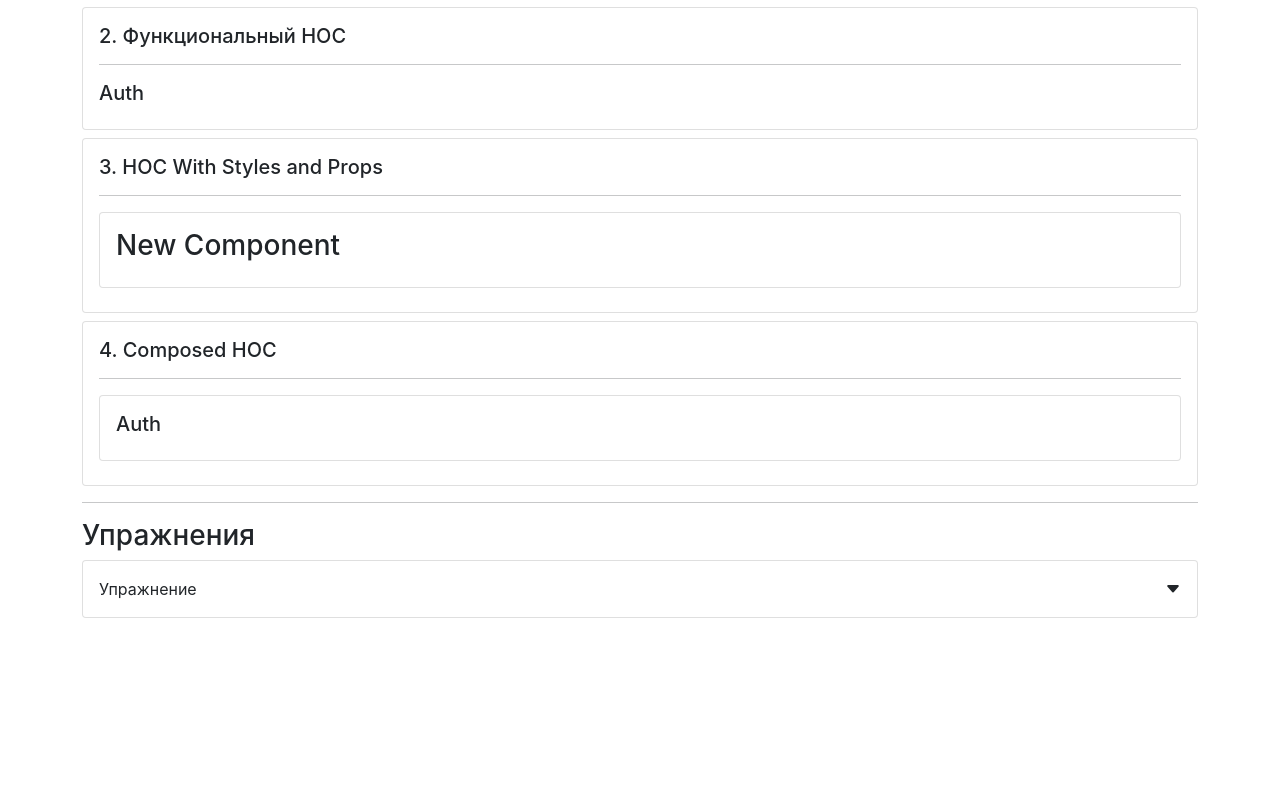
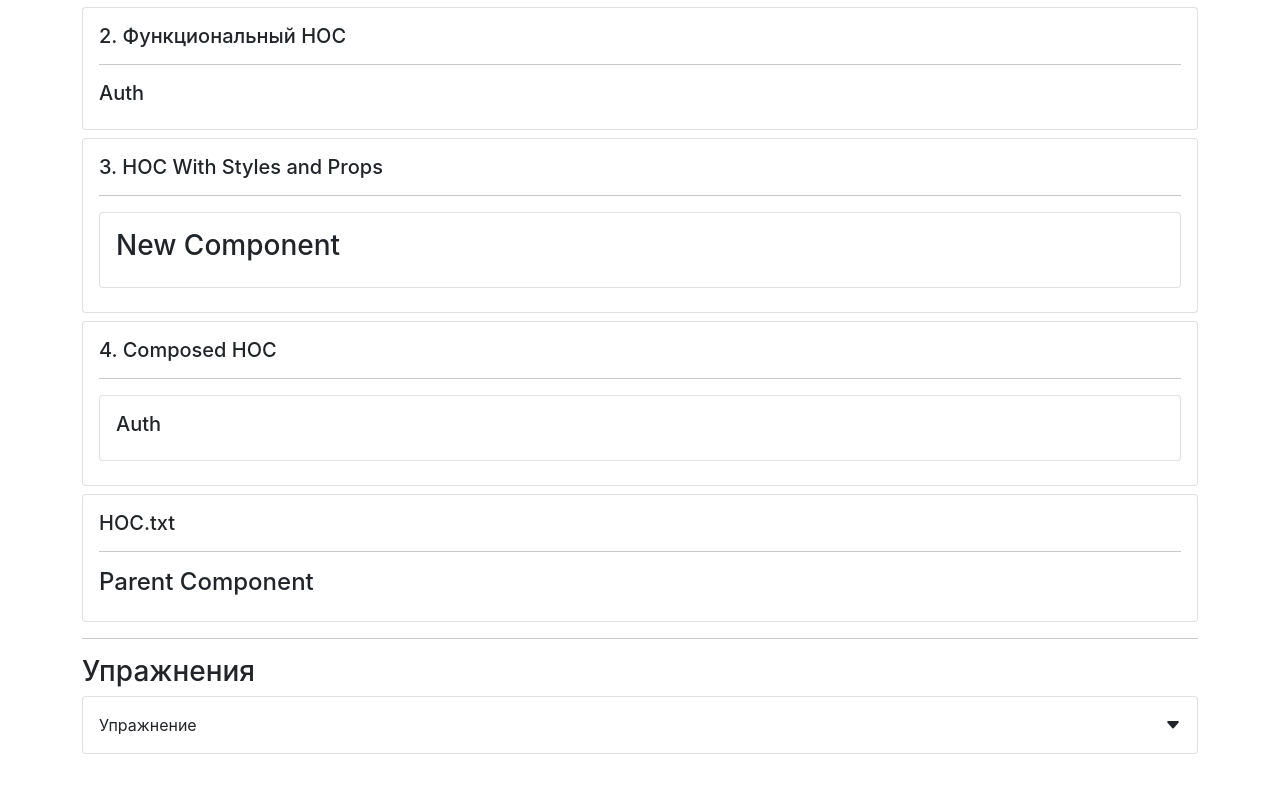
Before and after one commit to Cheder-one/start-hooks, a React (Create React App) app: page /hoc in a window 1280 px wide. Shown: the part 468-1258 px from the top of the page. Before the commit the page ends 1154 px from the top, so only its background shows below. Built offline with nearby package versions, Linux system fonts and the light colour scheme.

Commit message:
hoc.txt in progress

```diff
--- /dev/null
+++ b/src/app/components/examples/hoc.txt/components/parentComponent.jsx
@@ -0,0 +1,16 @@
+/* eslint-disable */
+import React from "react";
+import withQuery from "./withQuery";
+import UserMeta from "./userMeta";
+
+// const UserMetaHOC = withQuery(UserMeta);
+
+const ParentComponent = () => {
+    return (
+        <div>
+            <h4>Parent Component</h4>
+        </div>
+    );
+};
+
+export default ParentComponent;
--- a/src/app/components/examples/hoc/hocExample.jsx
+++ b/src/app/components/examples/hoc/hocExample.jsx
@@ -5,6 +5,7 @@ import SmallTitle from "../../common/typografy/smallTitle";
 import Divider from "../../common/divider";
 import withLogin from "./withLogin";
 import withPropsStyles from "./withPropsStyles";
+import ParentComponent from "../hoc.txt/components/parentComponent";
 
 const HOCExample = () => {
     const ComponentWithAuth = withLogin(Component);
@@ -33,6 +34,11 @@ const HOCExample = () => {
                 <hr />
                 <OptionalComponent />
             </CardWrapper>
+            <CardWrapper>
+                <SmallTitle>HOC.txt</SmallTitle>
+                <hr />
+                <ParentComponent />
+            </CardWrapper>
         </>
     );
 };
```
Also changed, not shown: src/app/components/examples/hoc.txt/components/someComponent.jsx (deleted, +0 -11 lines), src/app/components/examples/hoc.txt/components/withQuery.jsx (+7 -1 lines).
